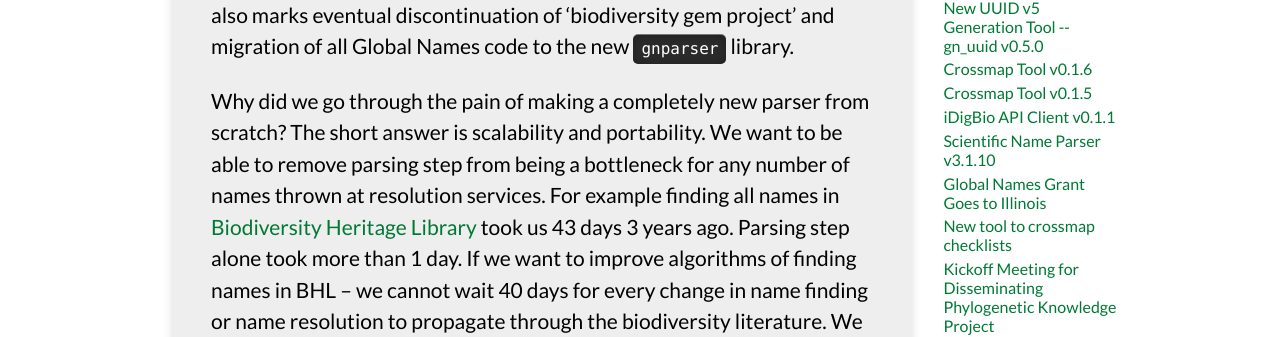
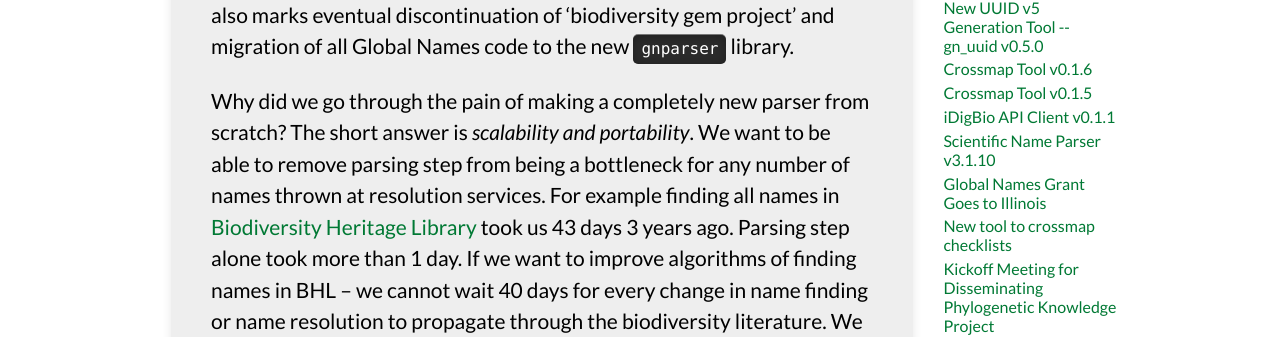
Before and after one commit to GlobalNamesArchitecture/GlobalNamesArchitecture.github.io, a Jekyll site: the page built from _posts/2015-11-30-gnparser-0-2-0.md, in a window 1280 px wide. Shown: the part 1179-1516 px from the top of the page. Built offline with Jekyll 4.4.1, drawn with Linux system fonts in a browser that asks for light colours; nearby versions of some CDN libraries; emoji names are drawn with the system emoji font.

Commit message:
emphasis

```diff
--- a/_posts/2015-11-30-gnparser-0-2-0.md
+++ b/_posts/2015-11-30-gnparser-0-2-0.md
@@ -41,7 +41,7 @@ eventual discontinuation of 'biodiversity gem project' and migration of all
 Global Names code to the new `gnparser` library.
 
 Why did we go through the pain of making a completely new parser from scratch?
-The short answer is scalability and portability. We want to be able to remove
+The short answer is *scalability and portability*. We want to be able to remove
 parsing step from being a bottleneck for any number of names thrown at
 resolution services. For example finding all names in [Biodiversity Heritage
 Library][bhl] took us 43 days 3 years ago. Parsing step alone took more than 1
```
